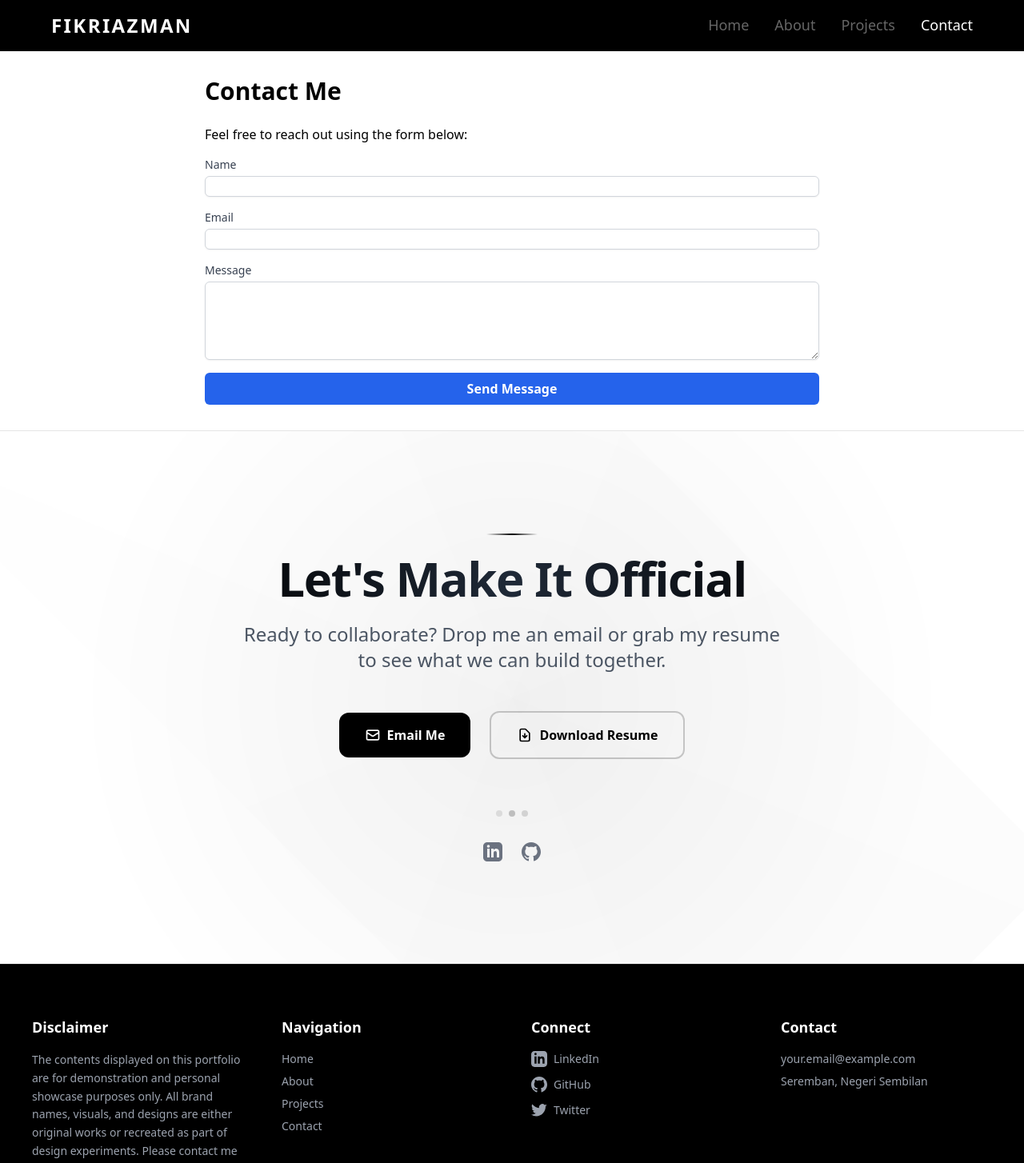
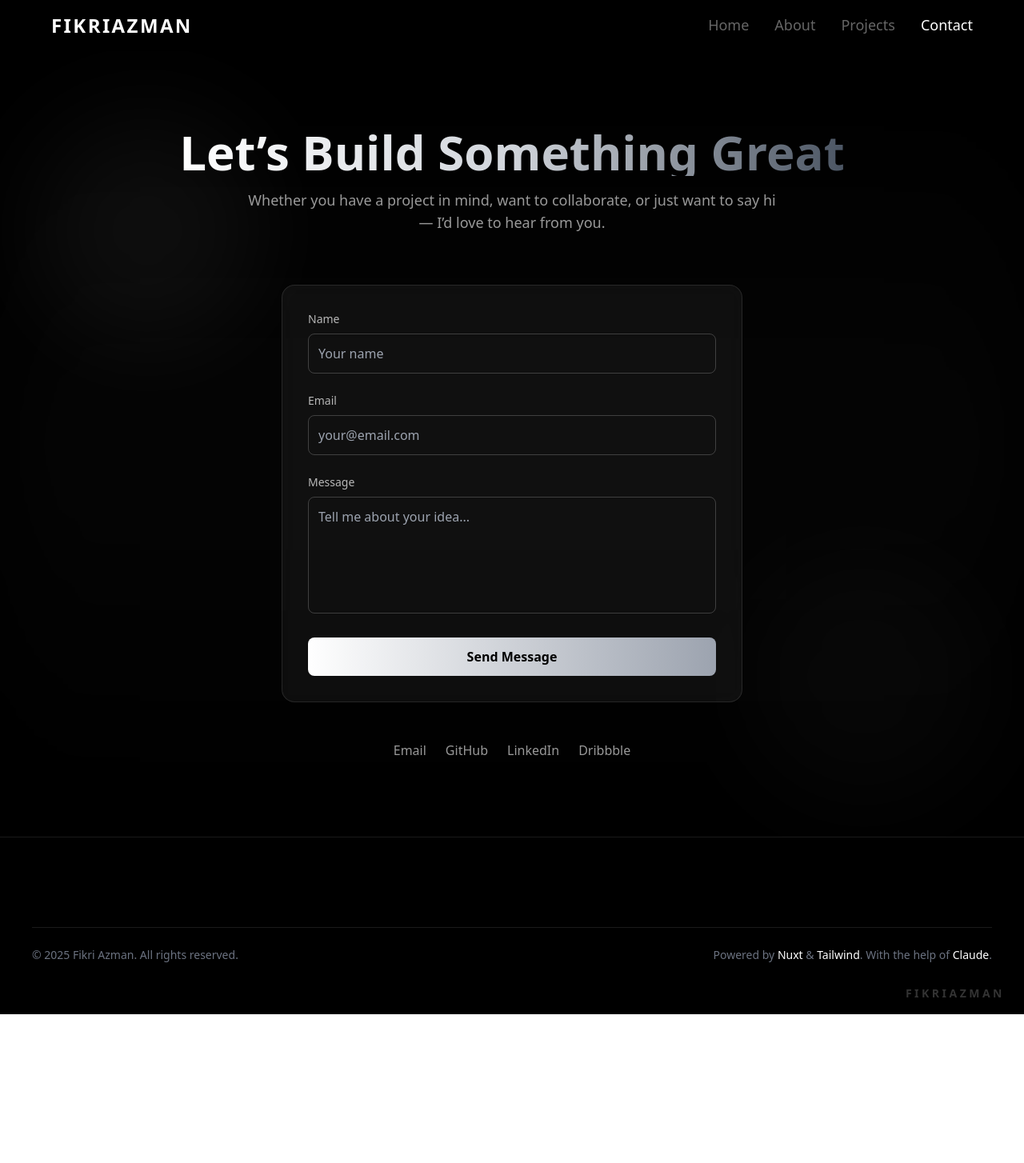
Before and after one commit to ctrlfikri/fikriazman, a Nuxt app: page /contact in a window 1280 px wide. Shown: the top 1454 px of the page at 80% size. After the commit the page ends 1268 px from the top, so only its background shows below. Built offline with nearby package versions, Linux system fonts and the light colour scheme; a web font is replaced by a local one.

Commit message:
modified contact

```diff
--- a/components/Footer.vue
+++ b/components/Footer.vue
@@ -1,27 +1,44 @@
 <template>
-<section class="relative w-full bg-white text-black border-t border-black/10 py-12 sm:py-24 lg:py-32 overflow-hidden">
+  <!-- ====== CTA SECTION ====== -->
+  <section
+    v-if="!isContactPage"
+    class="relative w-full bg-white text-black border-t border-black/10 py-12 sm:py-24 lg:py-32 overflow-hidden"
+  >
     <!-- Animated radial whoosh background -->
     <div class="absolute inset-0 overflow-hidden">
-    <div class="absolute inset-0 bg-[radial-gradient(circle_at_center,_rgba(0,0,0,0.05)_0%,_transparent_70%)] animate-zoom"></div>
-    <div class="absolute inset-0 bg-[conic-gradient(from_90deg,_rgba(0,0,0,0.03)_0%,_transparent_50%,_rgba(0,0,0,0.03)_100%)] animate-spin-slow opacity-50"></div>
+      <div
+        class="absolute inset-0 bg-[radial-gradient(circle_at_center,_rgba(0,0,0,0.05)_0%,_transparent_70%)] animate-zoom"
+      ></div>
+      <div
+        class="absolute inset-0 bg-[conic-gradient(from_90deg,_rgba(0,0,0,0.03)_0%,_transparent_50%,_rgba(0,0,0,0.03)_100%)] animate-spin-slow opacity-50"
+      ></div>
     </div>
 
     <div class="relative z-10 max-w-4xl mx-auto px-6 lg:px-8 text-center">
       <!-- Small accent line -->
-    <div class="w-16 h-[2px] bg-gradient-to-r from-transparent via-black to-transparent mx-auto mb-6"></div>
+      <div
+        class="w-16 h-[2px] bg-gradient-to-r from-transparent via-black to-transparent mx-auto mb-6"
+      ></div>
 
       <!-- Main heading -->
-    <h2 class="text-4xl sm:text-5xl lg:text-6xl font-bold tracking-tight mb-6 bg-gradient-to-r from-black via-gray-800 to-black bg-clip-text text-transparent">
+      <h2
+        class="text-4xl sm:text-5xl lg:text-6xl font-bold tracking-tight mb-6 bg-gradient-to-r from-black via-gray-800 to-black bg-clip-text text-transparent"
+      >
         Let's Make It Official
       </h2>
 
       <!-- Subtext -->
-    <p class="text-gray-600 text-lg sm:text-xl lg:text-2xl max-w-2xl mx-auto mb-12 leading-relaxed">
-      Ready to collaborate? Drop me an email or grab my resume to see what we can build together.
+      <p
+        class="text-gray-600 text-lg sm:text-xl lg:text-2xl max-w-2xl mx-auto mb-12 leading-relaxed"
+      >
+        Ready to collaborate? Drop me an email or grab my resume to see what we
+        can build together.
       </p>
 
       <!-- CTA Buttons -->
-    <div class="flex flex-col sm:flex-row items-center justify-center gap-4 sm:gap-6">
+      <div
+        class="flex flex-col sm:flex-row items-center justify-center gap-4 sm:gap-6"
+      >
         <!-- Email Button -->
         <a
           href="mailto:your.email@example.com"
@@ -29,13 +46,18 @@
         >
           <span class="relative z-10 flex items-center justify-center gap-2">
             <svg class="w-5 h-5" fill="none" stroke="currentColor" viewBox="0 0 24 24">
-            <path stroke-linecap="round" stroke-linejoin="round" stroke-width="2"
-              d="M3 8l7.89 5.26a2 2 0 002.22 0L21 8M5 19h14a2 2 0 002-2V7a2 2 0 00-2-2H5a2 2 0 00-2 2v10a2 2 0 002 2z">
-            </path>
+              <path
+                stroke-linecap="round"
+                stroke-linejoin="round"
+                stroke-width="2"
+                d="M3 8l7.89 5.26a2 2 0 002.22 0L21 8M5 19h14a2 2 0 002-2V7a2 2 0 00-2-2H5a2 2 0 00-2 2v10a2 2 0 002 2z"
+              ></path>
             </svg>
             Email Me
           </span>
-        <div class="absolute inset-0 bg-gradient-to-r from-gray-800 to-black opacity-0 group-hover:opacity-100 transition-opacity duration-300"></div>
+          <div
+            class="absolute inset-0 bg-gradient-to-r from-gray-800 to-black opacity-0 group-hover:opacity-100 transition-opacity duration-300"
+          ></div>
         </a>
 
         <!-- Resume Button -->
@@ -46,35 +68,50 @@
         >
           <span class="relative z-10 flex items-center justify-center gap-2">
             <svg class="w-5 h-5" fill="none" stroke="currentColor" viewBox="0 0 24 24">
-            <path stroke-linecap="round" stroke-linejoin="round" stroke-width="2"
-              d="M12 10v6m0 0l-3-3m3 3l3-3m2 8H7a2 2 0 01-2-2V5a2 2 0 012-2h5.586a1 1 0 01.707.293l5.414 5.414a1 1 0 01.293.707V19a2 2 0 01-2 2z">
-            </path>
+              <path
+                stroke-linecap="round"
+                stroke-linejoin="round"
+                stroke-width="2"
+                d="M12 10v6m0 0l-3-3m3 3l3-3m2 8H7a2 2 0 01-2-2V5a2 2 0 012-2h5.586a1 1 0 01.707.293l5.414 5.414a1 1 0 01.293.707V19a2 2 0 01-2 2z"
+              ></path>
             </svg>
             Download Resume
           </span>
-        <div class="absolute inset-0 bg-black/5 opacity-0 group-hover:opacity-100 transition-opacity duration-300"></div>
+          <div
+            class="absolute inset-0 bg-black/5 opacity-0 group-hover:opacity-100 transition-opacity duration-300"
+          ></div>
         </a>
       </div>
 
       <!-- Decorative Dots -->
       <div class="mt-16 flex items-center justify-center gap-2">
         <div class="w-2 h-2 rounded-full bg-black/20 animate-pulse"></div>
-      <div class="w-2 h-2 rounded-full bg-black/40 animate-pulse" style="animation-delay: 0.2s;"></div>
-      <div class="w-2 h-2 rounded-full bg-black/20 animate-pulse" style="animation-delay: 0.4s;"></div>
+        <div
+          class="w-2 h-2 rounded-full bg-black/40 animate-pulse"
+          style="animation-delay: 0.2s"
+        ></div>
+        <div
+          class="w-2 h-2 rounded-full bg-black/20 animate-pulse"
+          style="animation-delay: 0.4s"
+        ></div>
       </div>
 
       <!-- Social Links -->
       <div class="mt-8 flex items-center justify-center gap-6">
         <a href="#" class="text-gray-500 hover:text-black transition-colors duration-300">
+          <!-- LinkedIn -->
           <svg class="w-6 h-6" fill="currentColor" viewBox="0 0 24 24">
             <path
-            d="M19 0h-14c-2.761 0-5 2.239-5 5v14c0 2.761 2.239 5 5 5h14c2.762 0 5-2.239 5-5v-14c0-2.761-2.238-5-5-5zm-11 19h-3v-11h3v11zm-1.5-12.268c-.966 0-1.75-.79-1.75-1.764s.784-1.764 1.75-1.764 1.75.79 1.75 1.764-.783 1.764-1.75 1.764zm13.5 12.268h-3v-5.604c0-3.368-4-3.113-4 0v5.604h-3v-11h3v1.765c1.396-2.586 7-2.777 7 2.476v6.759z" />
+              d="M19 0h-14c-2.761 0-5 2.239-5 5v14c0 2.761 2.239 5 5 5h14c2.762 0 5-2.239 5-5v-14c0-2.761-2.238-5-5-5zm-11 19h-3v-11h3v11zm-1.5-12.268c-.966 0-1.75-.79-1.75-1.764s.784-1.764 1.75-1.764 1.75.79 1.75 1.764-.783 1.764-1.75 1.764zm13.5 12.268h-3v-5.604c0-3.368-4-3.113-4 0v5.604h-3v-11h3v1.765c1.396-2.586 7-2.777 7 2.476v6.759z"
+            />
           </svg>
         </a>
         <a href="#" class="text-gray-500 hover:text-black transition-colors duration-300">
+          <!-- GitHub -->
           <svg class="w-6 h-6" fill="currentColor" viewBox="0 0 24 24">
             <path
-            d="M12 0c-6.626 0-12 5.373-12 12 0 5.302 3.438 9.8 8.207 11.387.599.111.793-.261.793-.577v-2.234c-3.338.726-4.033-1.416-4.033-1.416-.546-1.387-1.333-1.756-1.333-1.756-1.089-.745.083-.729.083-.729 1.205.084 1.839 1.237 1.839 1.237 1.07 1.834 2.807 1.304 3.492.997.107-.775.418-1.305.762-1.604-2.665-.305-5.467-1.334-5.467-5.931 0-1.311.469-2.381 1.236-3.221-.124-.303-.535-1.524.117-3.176 0 0 1.008-.322 3.301 1.23.957-.266 1.983-.399 3.003-.404 1.02.005 2.047.138 3.006.404 2.291-1.552 3.297-1.23 3.297-1.23.653 1.653.242 2.874.118 3.176.77.84 1.235 1.911 1.235 3.221 0 4.609-2.807 5.624-5.479 5.921.43.372.823 1.102.823 2.222v3.293c0 .319.192.694.801.576 4.765-1.589 8.199-6.086 8.199-11.386 0-6.627-5.373-12-12-12z" />
+              d="M12 0c-6.626 0-12 5.373-12 12 0 5.302 3.438 9.8 8.207 11.387.599.111.793-.261.793-.577v-2.234c-3.338.726-4.033-1.416-4.033-1.416-.546-1.387-1.333-1.756-1.333-1.756-1.089-.745.083-.729.083-.729 1.205.084 1.839 1.237 1.839 1.237 1.07 1.834 2.807 1.304 3.492.997.107-.775.418-1.305.762-1.604-2.665-.305-5.467-1.334-5.467-5.931 0-1.311.469-2.381 1.236-3.221-.124-.303-.535-1.524.117-3.176 0 0 1.008-.322 3.301 1.23.957-.266 1.983-.399 3.003-.404 1.02.005 2.047.138 3.006.404 2.291-1.552 3.297-1.23 3.297-1.23.653 1.653.242 2.874.118 3.176.77.84 1.235 1.911 1.235 3.221 0 4.609-2.807 5.624-5.479 5.921.43.372.823 1.102.823 2.222v3.293c0 .319.192.694.801.576 4.765-1.589 8.199-6.086 8.199-11.386 0-6.627-5.373-12-12-12z"
+            />
           </svg>
         </a>
       </div>
@@ -85,91 +122,38 @@
   <footer class="relative w-full bg-black border-t border-white/10 text-white">
     <div class="max-w-7xl mx-auto px-6 py-16 sm:px-8 lg:px-10">
       <div class="grid grid-cols-1 sm:grid-cols-2 lg:grid-cols-4 gap-12">
-
-      <!-- Column 1: About / Disclaimer -->
-      <div>
-        <h3 class="text-lg font-semibold mb-4 text-white">Disclaimer</h3>
-        <p class="text-sm text-gray-400 leading-relaxed">
-          The contents displayed on this portfolio are for demonstration and personal showcase purposes only.
-          All brand names, visuals, and designs are either original works or recreated as part of design experiments.
-          Please contact me for any usage or collaboration inquiries.
-        </p>
-      </div>
-
-      <!-- Column 2: Navigation -->
-      <div>
-        <h3 class="text-lg font-semibold mb-4 text-white">Navigation</h3>
-        <ul class="space-y-2 text-gray-400 text-sm">
-          <li><NuxtLink to="/" class="hover:text-white transition-colors duration-300">Home</NuxtLink></li>
-          <li><NuxtLink to="/about" class="hover:text-white transition-colors duration-300">About</NuxtLink></li>
-          <li><NuxtLink to="/projects" class="hover:text-white transition-colors duration-300">Projects</NuxtLink></li>
-          <li><NuxtLink to="/contact" class="hover:text-white transition-colors duration-300">Contact</NuxtLink></li>
-        </ul>
-      </div>
-
-      <!-- Column 3: Social Media -->
-      <div>
-        <h3 class="text-lg font-semibold mb-4 text-white">Connect</h3>
-        <ul class="flex flex-col gap-3 text-gray-400 text-sm">
-          <li>
-            <a href="https://www.linkedin.com/in/yourprofile" target="_blank" class="flex items-center gap-2 hover:text-white transition">
-              <svg class="w-5 h-5" fill="currentColor" viewBox="0 0 24 24"><path d="M19 0h-14C2.239 0 0 2.239 0 5v14c0 2.761 2.239 5 5 5h14c2.762 0 5-2.239 5-5V5c0-2.761-2.238-5-5-5zm-11 19H5V8h3v11zM6.5 6.268C5.534 6.268 4.75 5.478 4.75 4.5S5.534 2.732 6.5 2.732 8.25 3.522 8.25 4.5 7.466 6.268 6.5 6.268zM20 19h-3v-5.604c0-3.368-4-3.113-4 0V19h-3V8h3v1.765C14.396 7.179 20 6.988 20 12.241V19z"/></svg>
-              LinkedIn
-            </a>
-          </li>
-          <li>
-            <a href="https://github.com/yourprofile" target="_blank" class="flex items-center gap-2 hover:text-white transition">
-              <svg class="w-5 h-5" fill="currentColor" viewBox="0 0 24 24"><path d="M12 0C5.373 0 0 5.373 0 12c0 5.302 3.438 9.8 8.207 11.387.6.111.793-.261.793-.577v-2.234C5.662 21.303 5.033 19.14 5.033 19.14c-.546-1.387-1.333-1.756-1.333-1.756-1.089-.745.083-.729.083-.729 1.205.084 1.839 1.237 1.839 1.237 1.07 1.834 2.807 1.304 3.492.997.107-.775.418-1.305.762-1.604-2.665-.305-5.467-1.334-5.467-5.931 0-1.311.469-2.381 1.236-3.221-.124-.303-.535-1.524.117-3.176 0 0 1.008-.322 3.301 1.23.957-.266 1.983-.399 3.003-.404 1.02.005 2.047.138 3.006.404 2.291-1.552 3.297-1.23 3.297-1.23.653 1.653.242 2.874.118 3.176.77.84 1.235 1.911 1.235 3.221 0 4.609-2.807 5.624-5.479 5.921.43.372.823 1.102.823 2.222v3.293c0 .319.192.694.801.576C20.565 21.8 24 17.302 24 12 24 5.373 18.627 0 12 0z"/></svg>
-              GitHub
-            </a>
-          </li>
-          <li>
-            <a href="https://twitter.com/yourhandle" target="_blank" class="flex items-center gap-2 hover:text-white transition">
-              <svg class="w-5 h-5" fill="currentColor" viewBox="0 0 24 24"><path d="M24 4.557a9.93 9.93 0 01-2.828.775A4.932 4.932 0 0023.337 3a9.867 9.867 0 01-3.127 1.195 4.918 4.918 0 00-8.384 4.482A13.959 13.959 0 011.671 3.149a4.917 4.917 0 001.523 6.574 4.897 4.897 0 01-2.229-.616v.06A4.922 4.922 0 004.92 13.1a4.935 4.935 0 01-2.224.085 4.928 4.928 0 004.604 3.417 9.868 9.868 0 01-6.102 2.104c-.395 0-.787-.023-1.175-.068A13.945 13.945 0 007.548 21c9.056 0 14.009-7.506 14.009-14.009 0-.213-.005-.425-.014-.636A10.004 10.004 0 0024 4.557z"/></svg>
-              Twitter
-            </a>
-          </li>
-        </ul>
-      </div>
-
-      <!-- Column 4: Contact -->
-      <div>
-        <h3 class="text-lg font-semibold mb-4 text-white">Contact</h3>
-        <ul class="space-y-2 text-gray-400 text-sm">
-          <li>
-            <a href="mailto:your.email@example.com" class="hover:text-white transition-colors duration-300">
-              your.email@example.com
-            </a>
-          </li>
-          <li>Seremban, Negeri Sembilan</li>
-        </ul>
-      </div>
+        <!-- ... (your footer columns stay unchanged) ... -->
       </div>
 
       <!-- Divider -->
-    <div class="border-t border-white/10 mt-12 pt-6 flex flex-col sm:flex-row justify-between items-center text-gray-500 text-sm">
+      <div
+        class="border-t border-white/10 mt-12 pt-6 flex flex-col sm:flex-row justify-between items-center text-gray-500 text-sm"
+      >
         <p>© {{ new Date().getFullYear() }} Fikri Azman. All rights reserved.</p>
-      <p class="mt-2 sm:mt-0">Powered by <span class="text-white">Nuxt</span> & <span class="text-white">Tailwind</span>. With the help of <span class="text-white">Claude</span>.</p>
+        <p class="mt-2 sm:mt-0">
+          Powered by <span class="text-white">Nuxt</span> & <span class="text-white">Tailwind</span>.
+          With the help of <span class="text-white">Claude</span>.
+        </p>
       </div>
     </div>
 
     <!-- Subtle Logo Signature -->
     <div
-    class="absolute bottom-0 right-0 sm:bottom-4 sm:right-6 text-xs sm:text-sm tracking-[0.25em] font-extrabold text-white/20 select-none
-          flex items-end justify-center w-full sm:w-auto pb-2 sm:pb-0"
+      class="absolute bottom-0 right-0 sm:bottom-4 sm:right-6 text-xs sm:text-sm tracking-[0.25em] font-extrabold text-white/20 select-none flex items-end justify-center w-full sm:w-auto pb-2 sm:pb-0"
     >
       FIKRIAZMAN
     </div>
-
   </footer>
-
 </template>
 
 <script setup>
-// You can make these props if you want them configurable
+import { useRoute } from 'vue-router'
+import { computed } from 'vue'
+
+const route = useRoute()
+const isContactPage = computed(() => route.path === '/contact')
 </script>
 
-<!-- Custom animations -->
 <style>
 @keyframes zoom {
   0%, 100% { transform: scale(1); opacity: 0.6; }
--- a/pages/contact.vue
+++ b/pages/contact.vue
@@ -1,17 +1,90 @@
 <template>
-  <div class="container mx-auto px-4 py-8">
-    <h1 class="text-3xl font-bold mb-6">Contact Me</h1>
-    <p class="mb-4">Feel free to reach out using the form below:</p>
-    <ContactForm />
-  </div>
+  <section class="min-h-screen bg-black text-white px-6 py-24 flex flex-col items-center justify-center relative overflow-hidden">
+    <!-- Background Gradient Glow -->
+    <div class="absolute inset-0 bg-gradient-to-b from-transparent via-white/5 to-transparent blur-3xl opacity-40"></div>
+
+    <!-- Heading -->
+    <div class="relative text-center mb-16 z-10">
+      <h1 class="text-5xl sm:text-6xl font-bold mb-4 bg-gradient-to-r from-white via-gray-300 to-gray-600 bg-clip-text text-transparent">
+        Let’s Build Something Great
+      </h1>
+      <p class="text-white/60 text-lg max-w-2xl mx-auto">
+        Whether you have a project in mind, want to collaborate, or just want to say hi — I’d love to hear from you.
+      </p>
+    </div>
+
+    <!-- Contact Form -->
+    <form
+      @submit.prevent="handleSubmit"
+      class="relative w-full max-w-xl bg-white/5 backdrop-blur-md border border-white/10 rounded-2xl p-8 space-y-6 z-10"
+    >
+      <div>
+        <label class="block text-sm text-white/70 mb-2">Name</label>
+        <input
+          v-model="form.name"
+          type="text"
+          required
+          class="w-full bg-transparent border border-white/20 rounded-lg p-3 focus:border-white/50 focus:outline-none"
+          placeholder="Your name"
+        />
+      </div>
+
+      <div>
+        <label class="block text-sm text-white/70 mb-2">Email</label>
+        <input
+          v-model="form.email"
+          type="email"
+          required
+          class="w-full bg-transparent border border-white/20 rounded-lg p-3 focus:border-white/50 focus:outline-none"
+          placeholder="your@email.com"
+        />
+      </div>
+
+      <div>
+        <label class="block text-sm text-white/70 mb-2">Message</label>
+        <textarea
+          v-model="form.message"
+          rows="5"
+          required
+          class="w-full bg-transparent border border-white/20 rounded-lg p-3 focus:border-white/50 focus:outline-none resize-none"
+          placeholder="Tell me about your idea..."
+        ></textarea>
+      </div>
+
+      <button
+        type="submit"
+        class="w-full py-3 rounded-lg bg-gradient-to-r from-white to-gray-400 text-black font-semibold hover:scale-[1.02] transition-transform duration-200"
+      >
+        Send Message
+      </button>
+    </form>
+
+    <!-- Social Links -->
+    <div class="relative flex items-center justify-center gap-6 mt-12 z-10">
+      <a href="mailto:fikriazmanofficial@gmail.com" class="text-white/60 hover:text-white transition">Email</a>
+      <a href="https://github.com/fikriazman" target="_blank" class="text-white/60 hover:text-white transition">GitHub</a>
+      <a href="https://linkedin.com/in/fikriazman" target="_blank" class="text-white/60 hover:text-white transition">LinkedIn</a>
+      <a href="https://dribbble.com/fikriazman" target="_blank" class="text-white/60 hover:text-white transition">Dribbble</a>
+    </div>
+
+    <!-- Floating Accent Circles -->
+    <div class="absolute top-20 left-10 w-72 h-72 bg-white/10 rounded-full blur-3xl animate-pulse"></div>
+    <div class="absolute bottom-10 right-10 w-80 h-80 bg-white/5 rounded-full blur-3xl animate-pulse"></div>
+  </section>
 </template>
 
 <script setup>
-import ContactForm from '@/components/ContactForm.vue';
+import { ref } from 'vue'
+
+const form = ref({
+  name: '',
+  email: '',
+  message: ''
+})
+
+const handleSubmit = () => {
+  console.log('Form submitted:', form.value)
+  alert('Thanks for reaching out, I’ll get back to you soon!')
+  form.value = { name: '', email: '', message: '' }
+}
 </script>
-
-<style scoped>
-.container {
-  max-width: 800px;
-}
-</style>
```
Lines whose indentation alone changed are shown as unchanged.
